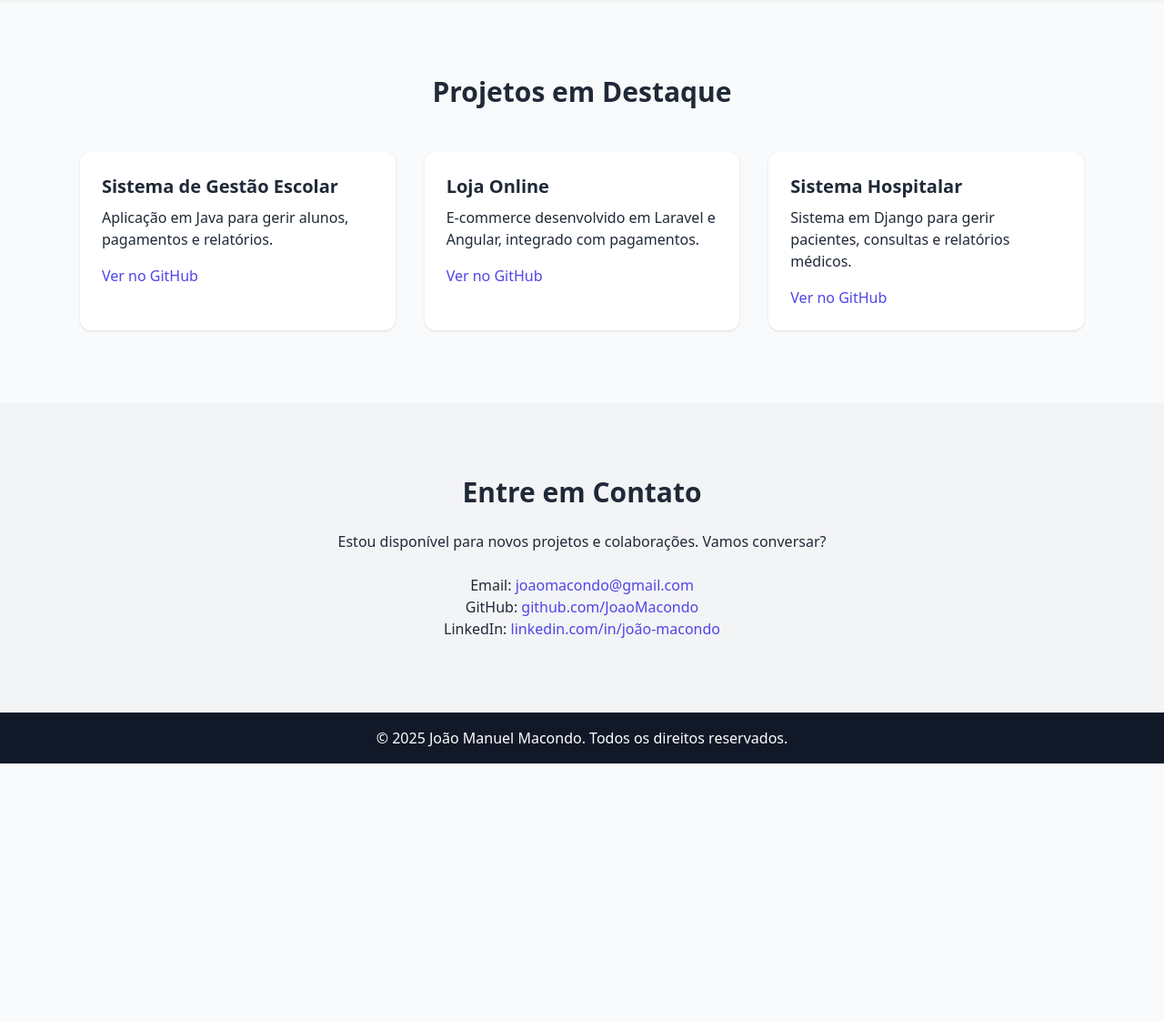
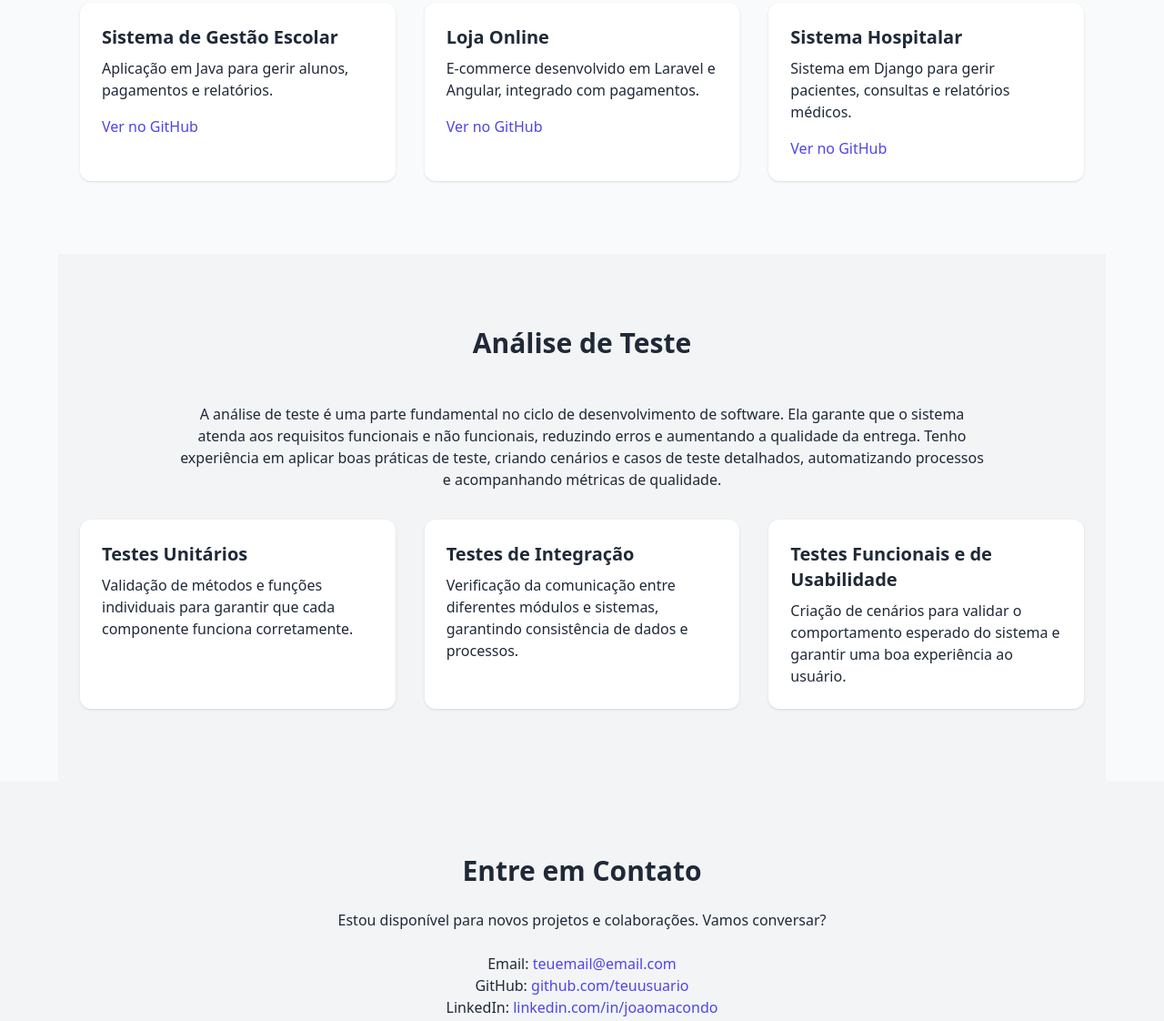
Before and after one commit to JoaoMacondo/joaomacondo.github.io, a plain HTML site: page index.html in a window 1280 px wide. Shown: the part 1669-2791 px from the top of the page at 91% size. Before the commit the page ends 2508 px from the top, so only its background shows below. Drawn offline with nearby package versions, Linux system fonts and the light colour scheme.

Commit message:
update geral

```diff
--- a/index.html
+++ b/index.html
@@ -19,6 +19,7 @@
             <li><a href="#sobre" class="hover:text-indigo-600">Sobre</a></li>
             <li><a href="#projetos" class="hover:text-indigo-600">Projetos</a></li>
             <li><a href="#skills" class="hover:text-indigo-600">Skills</a></li>
+            <li><a href="#analise" class="hover:text-indigo-600">Análise de Teste</a></li>
             <li><a href="#contato" class="hover:text-indigo-600">Contato</a></li>
          </ul>
       </div>
@@ -65,10 +66,6 @@
                <h3 class="text-xl font-semibold mb-2">Django</h3>
                <p>APIs e sistemas hospitalares</p>
             </div>
-            <div class="p-6 bg-white rounded-xl shadow hover:shadow-lg">
-               <h3 class="text-xl font-semibold mb-2">Analise de Teste</h3>
-               <p>APIs e sistemas hospitalares</p>
-            </div>
          </div>
       </div>
    </section>
@@ -85,7 +82,7 @@
          <div class="bg-white rounded-xl shadow hover:shadow-lg p-6">
             <h3 class="text-xl font-semibold mb-2">Loja Online</h3>
             <p class="mb-4">E-commerce desenvolvido em Laravel e Angular, integrado com pagamentos.</p>
-            <a href="https://daltonscientifics.co.ao/" class="text-indigo-600 hover:underline">Ver no GitHub</a>
+            <a href="#" class="text-indigo-600 hover:underline">Ver no GitHub</a>
          </div>
          <div class="bg-white rounded-xl shadow hover:shadow-lg p-6">
             <h3 class="text-xl font-semibold mb-2">Sistema Hospitalar</h3>
@@ -95,23 +92,50 @@
       </div>
    </section>
 
+   <!-- Análise de Teste -->
+   <section id="analise" class="py-20 max-w-6xl mx-auto px-6 bg-gray-100">
+      <h2 class="text-3xl font-bold text-center mb-12">Análise de Teste</h2>
+      <p class="text-center max-w-4xl mx-auto mb-8" data-aos="fade-up">
+         A análise de teste é uma parte fundamental no ciclo de desenvolvimento de software. Ela garante que o sistema
+         atenda aos requisitos funcionais e não funcionais, reduzindo erros e aumentando a qualidade da entrega. Tenho
+         experiência em aplicar boas práticas de teste, criando cenários e casos de teste detalhados, automatizando
+         processos e acompanhando métricas de qualidade.
+      </p>
+      <div class="grid md:grid-cols-3 gap-8" data-aos="fade-up" data-aos-delay="200">
+         <div class="p-6 bg-white rounded-xl shadow hover:shadow-lg">
+            <h3 class="text-xl font-semibold mb-2">Testes Unitários</h3>
+            <p>Validação de métodos e funções individuais para garantir que cada componente funciona corretamente.</p>
+         </div>
+         <div class="p-6 bg-white rounded-xl shadow hover:shadow-lg">
+            <h3 class="text-xl font-semibold mb-2">Testes de Integração</h3>
+            <p>Verificação da comunicação entre diferentes módulos e sistemas, garantindo consistência de dados e
+               processos.</p>
+         </div>
+         <div class="p-6 bg-white rounded-xl shadow hover:shadow-lg">
+            <h3 class="text-xl font-semibold mb-2">Testes Funcionais e de Usabilidade</h3>
+            <p>Criação de cenários para validar o comportamento esperado do sistema e garantir uma boa experiência ao
+               usuário.</p>
+         </div>
+      </div>
+   </section>
+
    <!-- Contato -->
    <section id="contato" class="py-20 bg-gray-100">
       <div class="max-w-4xl mx-auto px-6 text-center">
          <h2 class="text-3xl font-bold mb-6">Entre em Contato</h2>
          <p class="mb-6">Estou disponível para novos projetos e colaborações. Vamos conversar?</p>
-         <p>Email: <a href="mailto:teuemail@email.com" class="text-indigo-600 hover:underline">joaomacondo@gmail.com</a>
+         <p>Email: <a href="mailto:teuemail@email.com" class="text-indigo-600 hover:underline">teuemail@email.com</a>
          </p>
-         <p>GitHub: <a href="https://github.com/JoaoMacondo" target="_blank"
-               class="text-indigo-600 hover:underline">github.com/JoaoMacondo</a></p>
-         <p>LinkedIn: <a href="https://www.linkedin.com/in/jo%C3%A3o-macondo-90782573/" target="_blank"
-               class="text-indigo-600 hover:underline">linkedin.com/in/joão-macondo</a></p>
+         <p>GitHub: <a href="https://github.com/teuusuario" target="_blank"
+               class="text-indigo-600 hover:underline">github.com/teuusuario</a></p>
+         <p>LinkedIn: <a href="https://linkedin.com/in/teuusuario" target="_blank"
+               class="text-indigo-600 hover:underline">linkedin.com/in/joaomacondo</a></p>
       </div>
    </section>
 
    <!-- Footer -->
    <footer class="bg-gray-900 text-white text-center py-4">
-      <p>&copy; 2025 João Manuel Macondo. Todos os direitos reservados.</p>
+      <p>&copy; 2025 João Macondo. Todos os direitos reservados.</p>
    </footer>
 
    <script src="https://unpkg.com/aos@2.3.1/dist/aos.js"></script>
```
